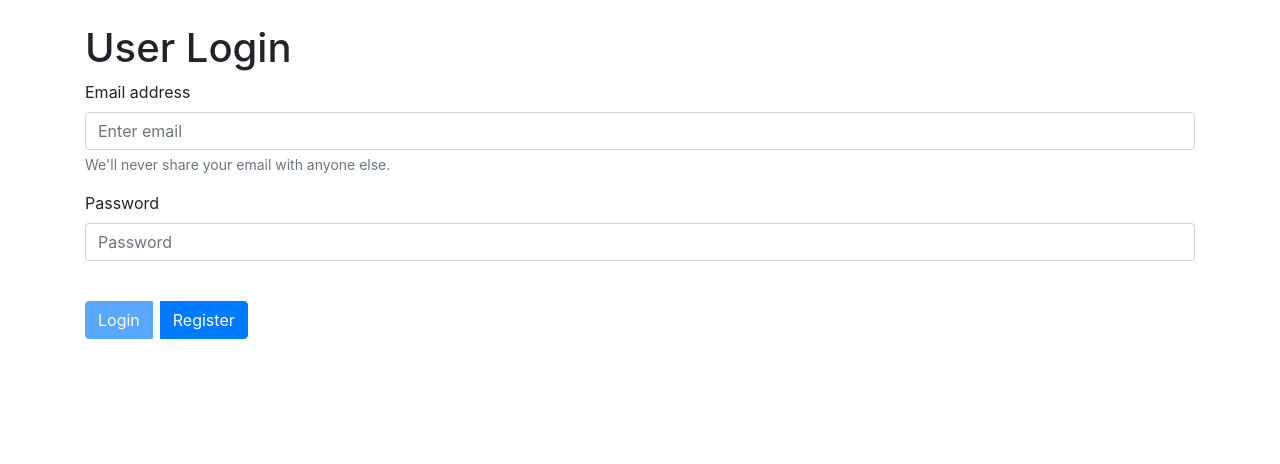
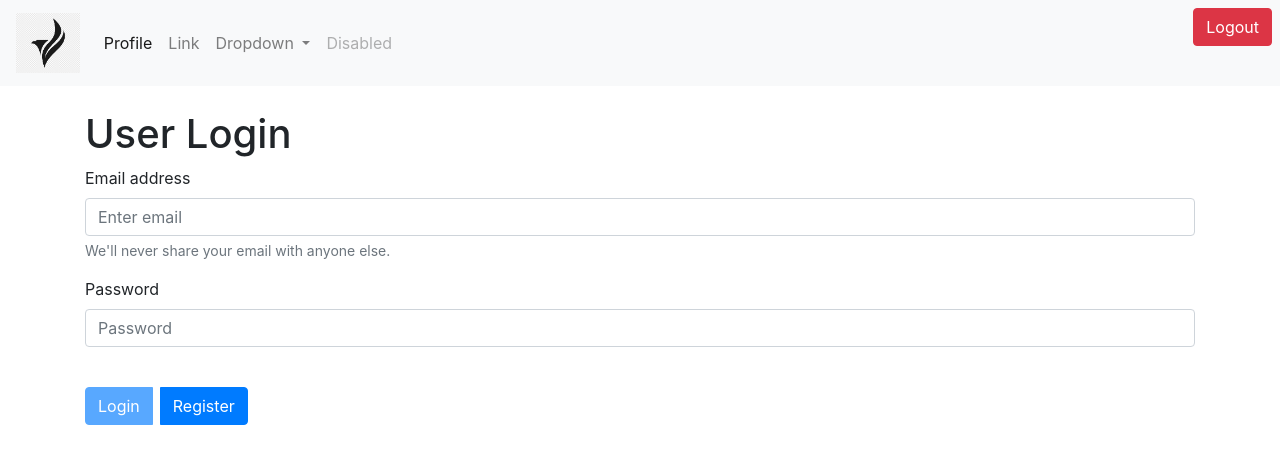
Before and after one commit to ravindu146/PublishingAppFrontendAngular, an Angular app: page / in a window 1280 px wide. Shown: the top 464 px of the page. Built offline with nearby package versions, Linux system fonts and the light colour scheme.

Commit message:
PublishingApp: added Navigation bar and did some modifications

```diff
--- a/src/app/app.component.html
+++ b/src/app/app.component.html
@@ -1,2 +1,3 @@
 
+<app-navbar></app-navbar>
 <router-outlet></router-outlet>
--- a/src/app/app.module.ts
+++ b/src/app/app.module.ts
@@ -13,6 +13,7 @@ import { EditComponent } from './edit/edit.component';
 import { NewpostComponent } from './newpost/newpost.component';
 import { NgbModule } from '@ng-bootstrap/ng-bootstrap';
 import { EditpostComponent } from './editpost/editpost.component';
+import { NavbarComponent } from './navbar/navbar.component';
 
 @NgModule({
   declarations: [
@@ -23,7 +24,8 @@ import { EditpostComponent } from './editpost/editpost.component';
     ProfileComponent,
     EditComponent,
     NewpostComponent,
-    EditpostComponent
+    EditpostComponent,
+    NavbarComponent
   ],
   imports: [
   BrowserModule,
--- /dev/null
+++ b/src/app/navbar/navbar.component.html
@@ -0,0 +1,38 @@
+<nav class="navbar navbar-expand-lg navbar-light bg-light">
+  <a class="navbar-brand" >
+    <img src="/assets/logos/eagle.png" alt="Your Logo" height="60">
+  </a>
+  <button class="navbar-toggler" type="button" data-toggle="collapse" data-target="#navbarSupportedContent" aria-controls="navbarSupportedContent" aria-expanded="false" aria-label="Toggle navigation">
+    <span class="navbar-toggler-icon"></span>
+  </button>
+
+  <div class="collapse navbar-collapse" id="navbarSupportedContent">
+    <ul class="navbar-nav mr-auto">
+      <li class="nav-item active">
+        <a class="nav-link" href="/profile">Profile <span class="sr-only">(current)</span></a>
+      </li>
+      <li class="nav-item">
+        <a class="nav-link" href="#">Link</a>
+      </li>
+      <li class="nav-item dropdown">
+        <a class="nav-link dropdown-toggle" href="#" id="navbarDropdown" role="button" data-toggle="dropdown" aria-haspopup="true" aria-expanded="false">
+          Dropdown
+        </a>
+        <div class="dropdown-menu" aria-labelledby="navbarDropdown">
+          <a class="dropdown-item" href="#">Action</a>
+          <a class="dropdown-item" href="#">Another action</a>
+          <div class="dropdown-divider"></div>
+          <a class="dropdown-item" href="#">Something else here</a>
+        </div>
+      </li>
+      <li class="nav-item">
+        <a class="nav-link disabled" href="#">Disabled</a>
+      </li>
+    </ul>
+    <form class="form-inline my-2 my-lg-0">
+      <!-- <input class="form-control mr-sm-2" type="search" placeholder="Search" aria-label="Search"> -->
+      <!-- <button class="btn btn-outline-success my-2 my-sm-0" type="submit">Search</button> -->
+      <button type="button" class="btn btn-danger position-absolute top-0 end-0 mt-2 me-2" (click)="logout()">Logout</button>
+    </form>
+  </div>
+</nav>
--- /dev/null
+++ b/src/app/navbar/navbar.component.ts
@@ -0,0 +1,20 @@
+import { Component, OnInit } from '@angular/core';
+import { Router } from '@angular/router';
+
+@Component({
+  selector: 'app-navbar',
+  templateUrl: './navbar.component.html',
+  styleUrls: ['./navbar.component.scss']
+})
+export class NavbarComponent implements OnInit {
+
+  constructor(private router : Router) { }
+
+  ngOnInit(): void {
+  }
+
+  logout(){
+    this.router.navigateByUrl("/");
+  }
+
+}
```
Also changed, not shown: src/app/navbar/navbar.component.scss (added), src/assets/logos/eagle.png (added), 1 other file (tests, documents, lock files or other folders).
